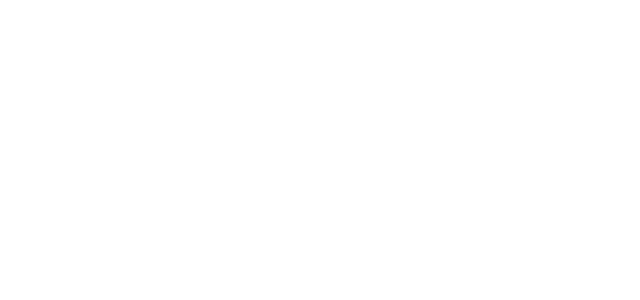
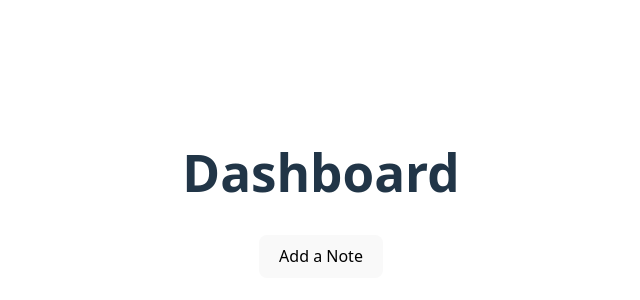
Before and after one commit to ruinabeshima/todo_list, a React (Vite) app in the folder client/: page /dashboard in a window 1280 px wide. Before the commit this address had no page. Shown: the part 206-506 px from the top of the page, without its empty margins (319-959 px from the left). Built offline with nearby package versions, Linux system fonts and the light colour scheme.

Commit message:
Set up dashboard page and route

```diff
--- /dev/null
+++ b/client/src/components/dashboard.jsx
@@ -0,0 +1,9 @@
+export default function Dashboard(){
+  return (
+    <>
+      <h1>Dashboard</h1>
+
+      <button>Add a Note</button>
+    </>
+  );
+}
--- a/client/src/routes.jsx
+++ b/client/src/routes.jsx
@@ -1,11 +1,13 @@
 import { Route, Routes } from "react-router-dom";
 import Register from "./components/register";
 import Login from "./components/login";
+import Dashboard from "./components/dashboard";
 
 const routes = (
   <Routes>
     <Route path="/register" element={<Register />}></Route>
     <Route path="/login" element={<Login />}></Route>
+    <Route path="/dashboard" element={<Dashboard />}></Route>
   </Routes>
 )
 
```
Also changed, not shown: client/src/styles/dashboard.module.css (added).
